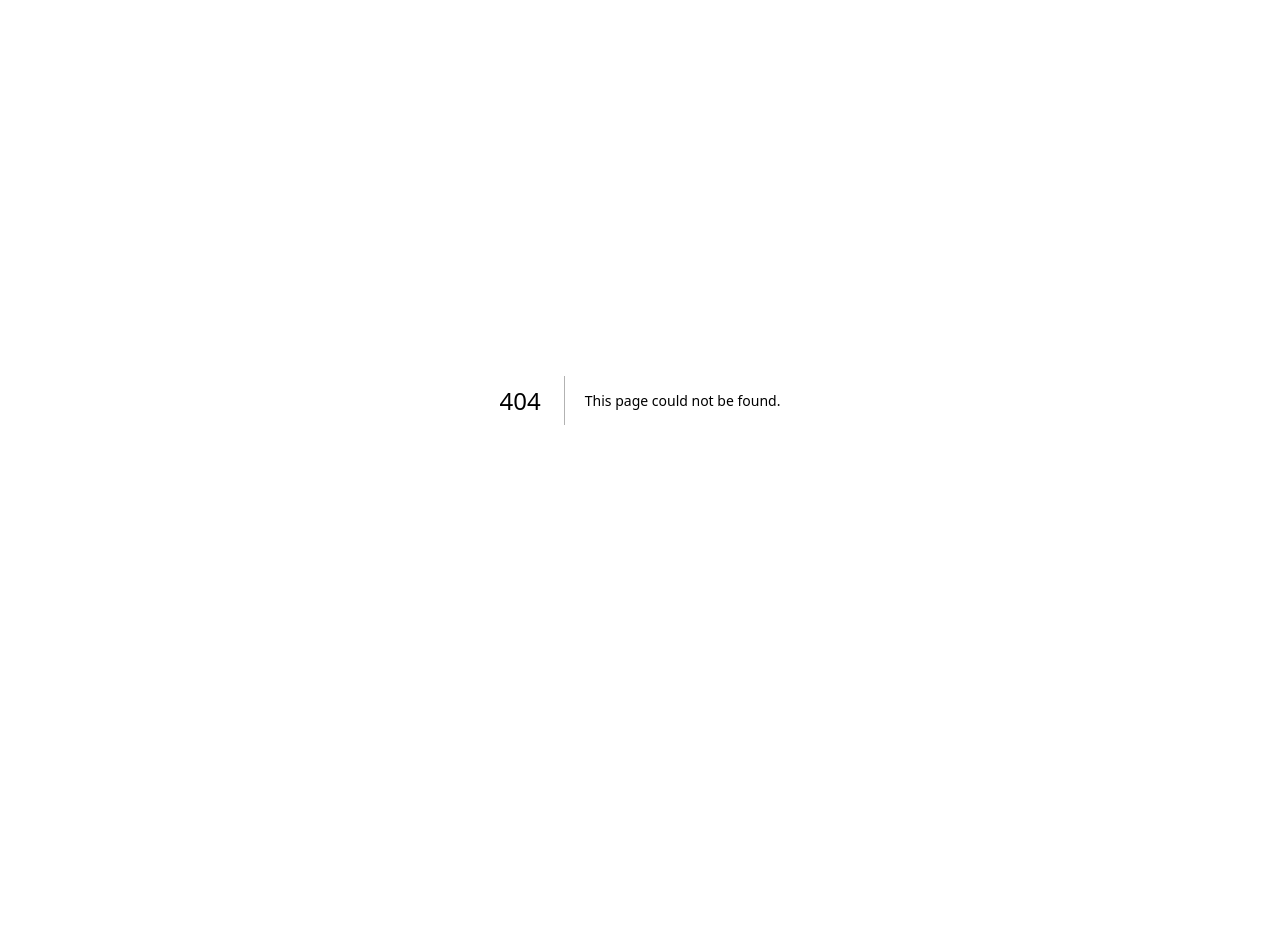
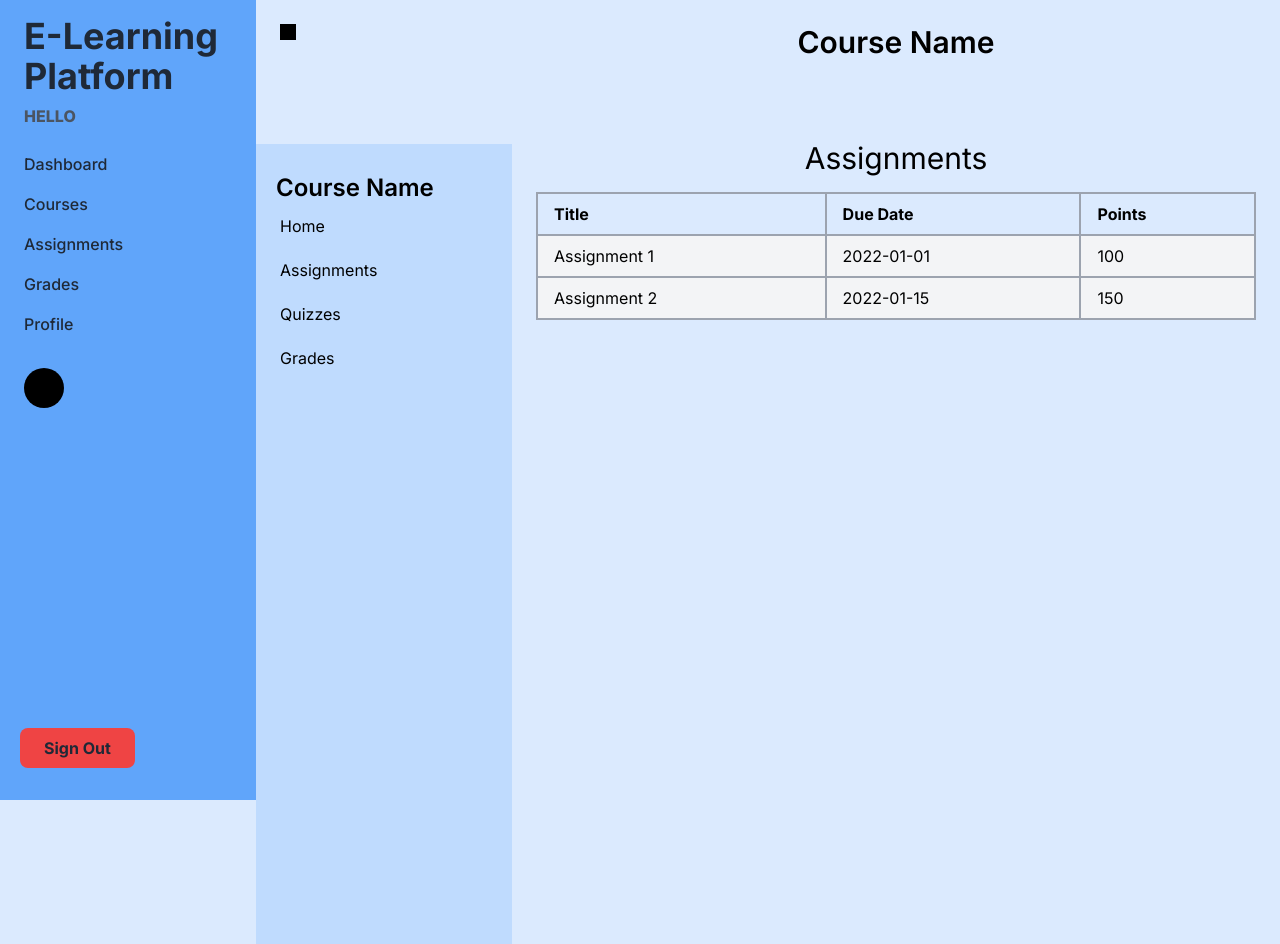
Before and after one commit to OM200401/Discord-Mods, a Next.js app in the folder elearningplatform/: page /1/assignments in a window 1280 px wide. Before the commit this address had no page. Before the commit the page ends 800 px from the top, so only its background shows below. Built offline with nearby package versions, Linux system fonts and the light colour scheme.

Commit message:
Added Assignments and Home Page for courses

```diff
--- /dev/null
+++ b/elearningplatform/app/[courseCode]/assignments/page.jsx
@@ -0,0 +1,45 @@
+import CourseNavBar from '../../components/CourseNavBar';
+import Sidebar from '../../components/Sidebar';
+
+// Assignments Page for the Course
+
+export default function Assignments() {
+
+    // Demo assignments array to display some assignments but will later have data
+    // displayed from the database
+    const assignments = [
+        { title: 'Assignment 1', dueDate: '2022-01-01', points: 100 },
+        { title: 'Assignment 2', dueDate: '2022-01-15', points: 150 },
+    ];
+
+    return (
+        <div className="flex flex-col md:flex-row bg-blue-100">
+            <Sidebar />
+            <div className="relative md:ml-64">
+                <CourseNavBar />
+            </div>
+                <div className="p-6 text-center w-screen">
+                    <h1 className="text-3xl text-black font-semibold mb-4">Course Name </h1>
+                    <h2 className="text-3xl text-black font mt-20">Assignments</h2>
+                    <table className="mt-4 w-full text-left text-black border-collapse table-auto">
+                        <thead>
+                            <tr>
+                                <th className="px-4 py-2 border-2 border-gray-400">Title</th>
+                                <th className="px-4 py-2 border-2 border-gray-400">Due Date</th>
+                                <th className="px-4 py-2 border-2 border-gray-400">Points</th>
+                            </tr>
+                        </thead>
+                        <tbody>
+                            {assignments.map((assignment, index) => (
+                                <tr key={index} className="bg-gray-100">
+                                    <td className="px-4 py-2 border-2 border-gray-400">{assignment.title}</td>
+                                    <td className="px-4 py-2 border-2 border-gray-400">{assignment.dueDate}</td>
+                                    <td className="px-4 py-2 border-2 border-gray-400">{assignment.points}</td>
+                                </tr>
+                            ))}
+                        </tbody>
+                    </table>
+                </div>
+        </div>
+    );
+}
--- a/elearningplatform/app/[courseCode]/page.jsx
+++ b/elearningplatform/app/[courseCode]/page.jsx
@@ -50,6 +50,17 @@ export default function CoursePage() {
           <div className="relative md:ml-64">
             <CourseNavBar />
           </div>
+          <div className="p-6 w-screen bg-blue-100 text-center">
+            <h1 className="text-3xl text-black font-semibold">Course Name</h1>
+            <div className="mt-4">
+              <h2 className="text-2xl font-semibold text-black mt-48">Resources</h2>
+              <ul className="list-disc ml-80 text-left">
+                <li><a href="#resource1" className="text-blue-500 hover:underline">Resource 1</a></li>
+                <li><a href="#resource2" className="text-blue-500 hover:underline">Resource 2</a></li>
+                <li><a href="#resource3" className="text-blue-500 hover:underline">Resource 3</a></li>
+              </ul>
+            </div>
+          </div>
         </div>
-      );
+    );
 }
--- a/elearningplatform/app/components/CourseNavBar.jsx
+++ b/elearningplatform/app/components/CourseNavBar.jsx
@@ -1,23 +1,26 @@
+'use client';
 import { useState } from 'react';
 import Link from 'next/link';
 import { FiMenu } from 'react-icons/fi';
 
+
 export default function CourseNavBar() {
+    // Using a state to detect if navbar is open or closed
     const [isOpen, setIsOpen] = useState(true);
 
     return (
-        <div className="relative">
-            <button onClick={() => setIsOpen(!isOpen)} className="relative top-0 left-0 m-6 z-10">
+        <div className="relative bg-blue-100">
+            <button onClick={() => setIsOpen(!isOpen)} className="relative top-0 left-0 m-6 z-10 bg-black">
                 <FiMenu />
             </button>
-            <nav className="bg-white text-black w-64 h-screen mt-20 py-7 px-2 absolute inset-y-0 left-0 overflow-y-auto transform md:relative md:translate-x-0 transition-transform duration-200 ease-in-out"
+            <nav className="bg-blue-200 text-black w-64 h-screen mt-20 py-7 px-2 absolute inset-y-0 left-0 overflow-clip transform md:relative md:translate-x-0 transition-transform duration-200 ease-in-out     "
                 style={{ transform: isOpen ? 'translateX(0)' : 'translateX(-100%)', zIndex: isOpen ? '10' : '-10'}}>
                 <div className="flex items-center justify-between">
                     <h1 className="text-2xl font-semibold px-3">Course Name</h1>
                 </div>
                 <div>
-                    <Link href="/home" className="block py-2.5 px-4 rounded transition duration-200 hover:bg-blue-700">Home</Link>
-                    <Link href="/assignments" className="block py-2.5 px-4 rounded transition duration-200 hover:bg-blue-700">Assignments</Link>
+                    <Link href={`/[courseCode]?courseCode=COSC310`} className="block py-2.5 px-4 rounded transition duration-200 hover:bg-blue-700">Home</Link>
+                    <Link href={`/COSC310/assignments`} className="block py-2.5 px-4 rounded transition duration-200 hover:bg-blue-700">Assignments</Link>
                     <Link href="/quizzes" className="block py-2.5 px-4 rounded transition duration-200 hover:bg-blue-700">Quizzes</Link>
                     <Link href="/grades" className="block py-2.5 px-4 rounded transition duration-200 hover:bg-blue-700">Grades</Link>
                 </div>
--- a/elearningplatform/app/components/Sidebar.jsx
+++ b/elearningplatform/app/components/Sidebar.jsx
@@ -35,7 +35,7 @@ export default function Sidebar({ userName }) {
                 <p className="mt-2 font-extrabold text-gray-600">HELLO {userName}</p>
             </div>
             <nav>
-                <Link href="/dashboard">
+                <Link href="/home">
                     <div className="block px-6 py-2 font-medium text-gray-800 hover:bg-gray-200 rounded-lg transform hover:scale-105 transition duration-300 ease-in-out cursor-pointer">
                         {isMinimized ? <FaHome/> : 'Dashboard'}
                     </div>
--- a/elearningplatform/app/home/page.jsx
+++ b/elearningplatform/app/home/page.jsx
@@ -47,13 +47,13 @@ export default function home(){
     }, [userName]);
 
     return (
-        <div className="flex flex-col md:flex-row ml-80 bg-white">
+        <div className="flex flex-col md:flex-row ml-80">
             <Sidebar userName={ userName } />
             <div className="mt-4 md:mt-0 md:ml-8 grid grid-cols-1 md:grid-cols-2 lg:grid-cols-3 gap-4 md:gap-8 p-4 md:p-8">
-                <Link href={`/[courseCode]?courseCode=COSC310`}><CourseCard courseCode="COSC 310" courseName="Software Engineering" imageUrl="https://encrypted-tbn0.gstatic.com/images?q=tbn:ANd9GcQ_gaZXWjn_qJVUXTVnHnGIPRka3psRSJgShg&usqp=CAU" /></Link>
-                <Link href={`/[courseCode]?courseCode=COSC304`}><CourseCard courseCode="COSC 304" courseName="Introduction to Databases" imageUrl="https://encrypted-tbn0.gstatic.com/images?q=tbn:ANd9GcQ_gaZXWjn_qJVUXTVnHnGIPRka3psRSJgShg&usqp=CAU" /></Link>
-                <Link href={`/[courseCode]?courseCode=PHIL331`}><CourseCard courseCode="PHIL 331" courseName="Computer Ethics" imageUrl="https://encrypted-tbn0.gstatic.com/images?q=tbn:ANd9GcQ_gaZXWjn_qJVUXTVnHnGIPRka3psRSJgShg&usqp=CAU" /></Link>
-                <Link href={`/[courseCode]?courseCode=PSYO111`}><CourseCard courseCode="PSYO 111" courseName="Introduction to Psychology I" imageUrl="https://encrypted-tbn0.gstatic.com/images?q=tbn:ANd9GcQ_gaZXWjn_qJVUXTVnHnGIPRka3psRSJgShg&usqp=CAU" /></Link>
+                <Link href={`/[courseCode]?courseCode=COSC310`} as="/COSC310"><CourseCard courseCode="COSC 310" courseName="Software Engineering" imageUrl="https://encrypted-tbn0.gstatic.com/images?q=tbn:ANd9GcQ_gaZXWjn_qJVUXTVnHnGIPRka3psRSJgShg&usqp=CAU" /></Link>
+                <Link href={`/[courseCode]?courseCode=COSC304`} as="/COSC304"><CourseCard courseCode="COSC 304" courseName="Introduction to Databases" imageUrl="https://encrypted-tbn0.gstatic.com/images?q=tbn:ANd9GcQ_gaZXWjn_qJVUXTVnHnGIPRka3psRSJgShg&usqp=CAU" /></Link>
+                <Link href={`/[courseCode]?courseCode=PHIL331`} as="/PHIL331"><CourseCard courseCode="PHIL 331" courseName="Computer Ethics" imageUrl="https://encrypted-tbn0.gstatic.com/images?q=tbn:ANd9GcQ_gaZXWjn_qJVUXTVnHnGIPRka3psRSJgShg&usqp=CAU" /></Link>
+                <Link href={`/[courseCode]?courseCode=PSYO111`} as="/PSYO111"><CourseCard courseCode="PSYO 111" courseName="Introduction to Psychology I" imageUrl="https://encrypted-tbn0.gstatic.com/images?q=tbn:ANd9GcQ_gaZXWjn_qJVUXTVnHnGIPRka3psRSJgShg&usqp=CAU" /></Link>
             </div>
         </div>
     );
```
